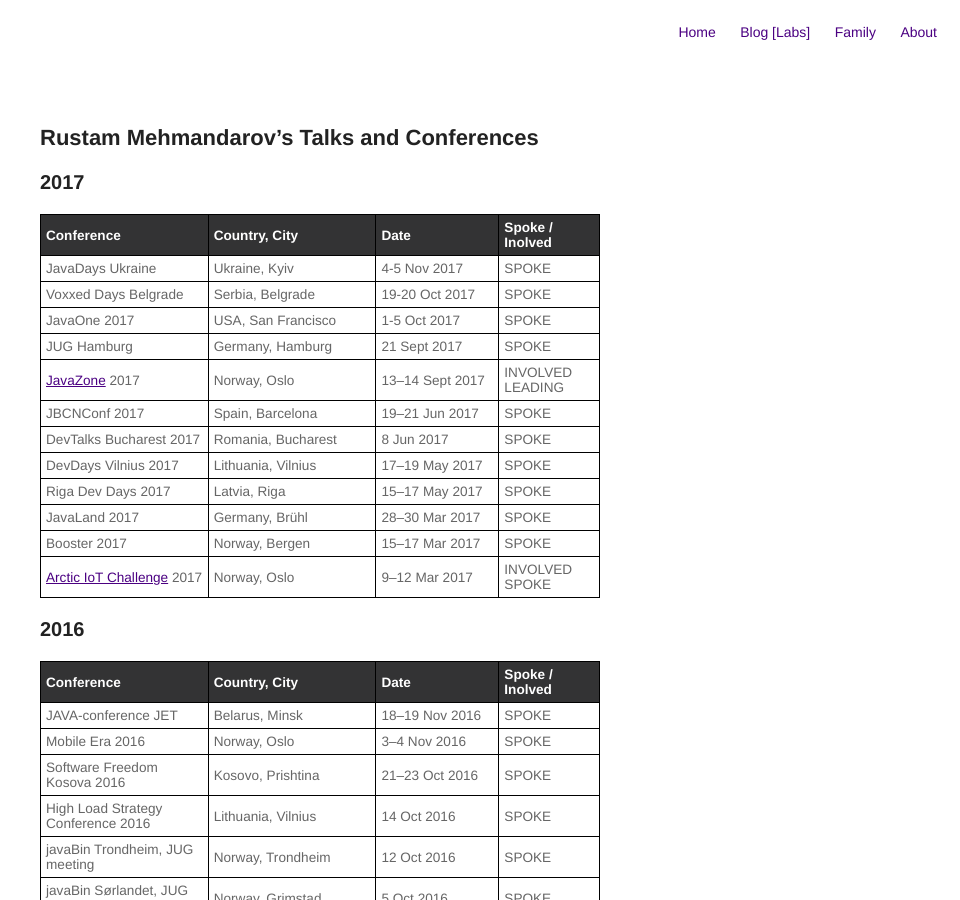
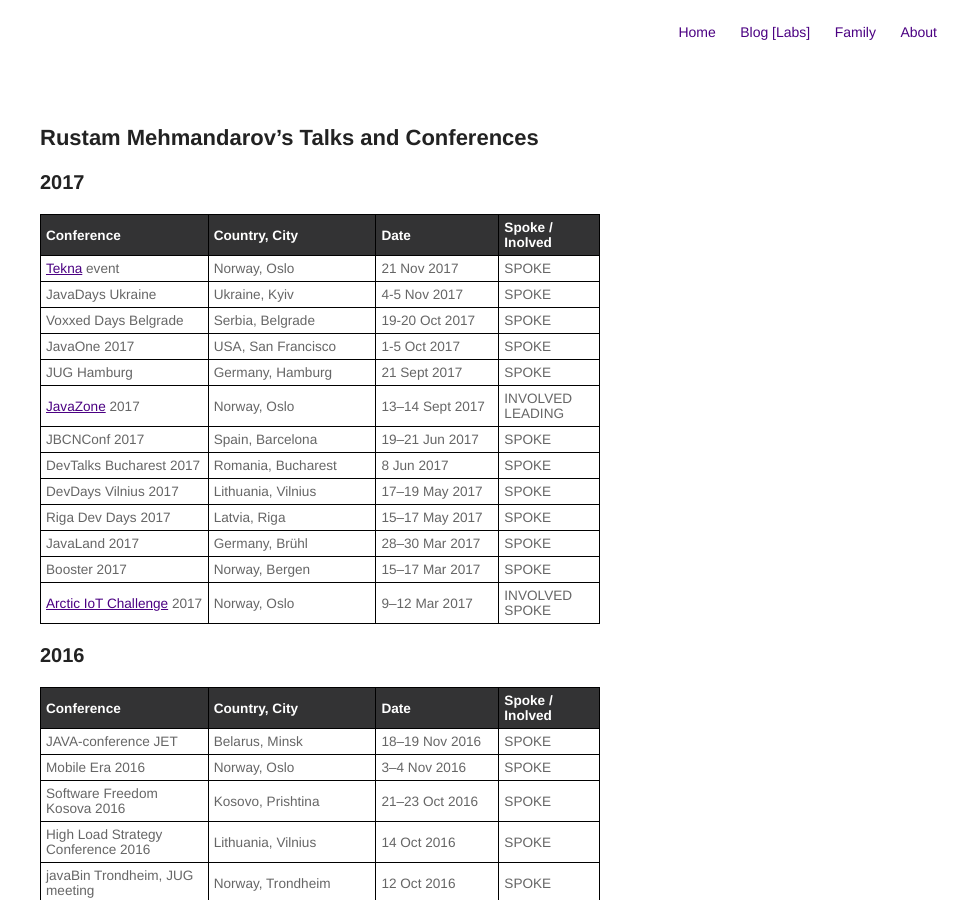
Before and after one commit to mehmandarov/mehmandarov.github.io, a Jekyll site: the page built from talks.md, in a window 1280 px wide and 900 px high. Shown: the whole window, without its empty margins (320-1280 px from the left). Built offline with Jekyll 4.4.1, drawn with Linux system fonts in a browser that asks for light colours.

Commit message:
Added some talks

```diff
--- a/talks.md
+++ b/talks.md
@@ -10,6 +10,7 @@
 |-------------------------------+-------------------+----------------+-------------------|
 |Conference                     |Country, City      |Date            |Spoke / Inolved    |
 |:------------------------------+:------------------+:---------------+:------------------|
+|[Tekna][3] event               |Norway, Oslo       |21 Nov 2017     |SPOKE              |
 |JavaDays Ukraine               |Ukraine, Kyiv      |4-5 Nov 2017    |SPOKE              |
 |Voxxed Days Belgrade           |Serbia, Belgrade   |19-20 Oct 2017  |SPOKE              |
 |JavaOne 2017                   |USA, San Francisco |1-5 Oct 2017    |SPOKE              |
```
